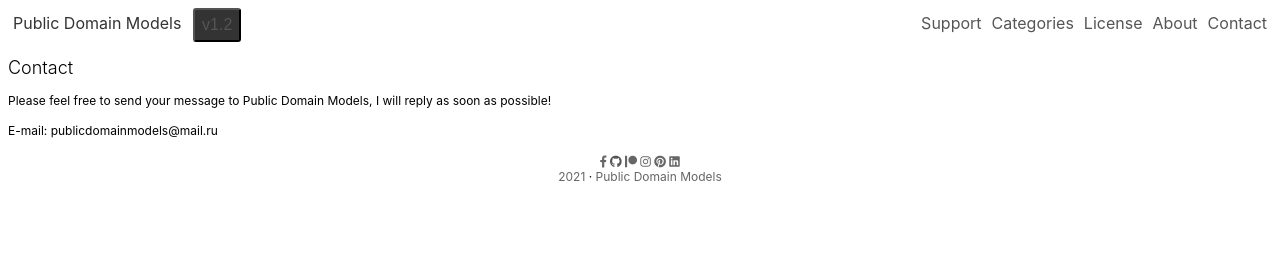
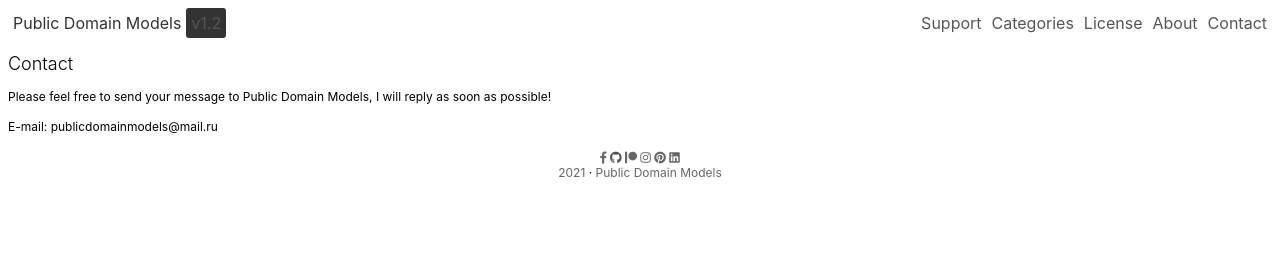
Before and after one commit to mohamadrido/project, a Jekyll site: the page built from contact.html, in a window 1280 px wide. Shown: the top 270 px of the page. Built offline with Jekyll 4.4.1, drawn with Linux system fonts in a browser that asks for light colours; nearby versions of some CDN libraries.

Commit message:
Update default.html

```diff
--- a/_layouts/default.html
+++ b/_layouts/default.html
@@ -25,8 +25,7 @@
 <body>
 <header class="topnav" id="myTopnav">
   <a href="https://publicdomainmodels.com" class="active">{{site.name}}</a>
-  &nbsp;
-  <button class="ver"><a href="https://publicdomainmodels.com/release">v1.2</a></button>
+  <a href="https://publicdomainmodels.com/release" class="ver">v1.2</a>
   <div class="header-right">
   <a href="javascript:void(0);" class="icon" onclick="myFunction()">
     <i class="fa fa-bars"></i>
```
